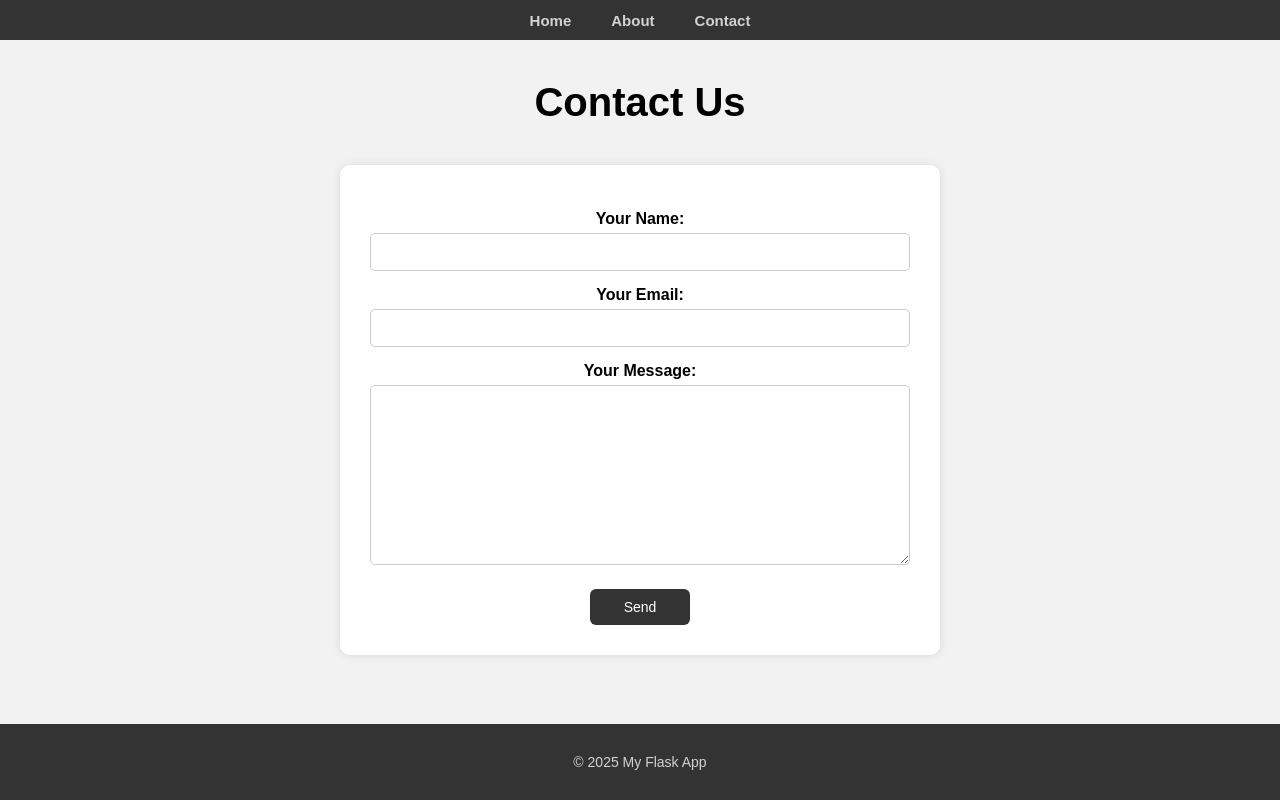
After one commit to kdementieva/Flask, a Flask app: page /contact in a window 1280 px wide. The commit adds this page. Run offline with Flask 3, Linux system fonts and the light colour scheme.

Commit message:
new flask app with form

```diff
--- a/app/routes.py
+++ b/app/routes.py
@@ -1,27 +1,38 @@
 from app import app
 from flask import render_template, request, redirect, url_for
+import re
+
+@app.route("/")
+def about():
+    return render_template("index.html")
+
+@app.route("/contact", methods=["GET"])
+def contact():
+    success = request.args.get("success")
+    return render_template("contact.html", success=success)
 
 @app.route("/about")
-def about():
-    return render_template("about.html")
-
-@app.route("/contact")
-def contact():
-    return render_template("contact.html")
-
-@app.route("/")
 def form():
-    return render_template("form.html")
+   return render_template("about.html")
 
 @app.route("/submit", methods=["POST", "GET"])
 def submit():
     if request.method == "POST":
         name = request.form.get("name")
         email = request.form.get("email")
-        color = request.form.get("color")
-        profession = request.form.get("profession")
-        hobbies = request.form.getlist("hobbies")
-        level = request.form.get("level")
-        return render_template("result.html", name=name, email=email, color=color, profession=profession, hobbies=hobbies, level=level)
-    else:
-        return redirect(url_for("form"))
+        message = request.form.get("message")
+        name_pattern = r"^[A-Za-zА-Яа-яЁё\s]+$"
+        email_pattern = r"[^@]+@[^@]+\.[^@]+"
+
+        if not name.strip() or not re.match(name_pattern, name):
+            error = "Please enter a valid name (only letters and spaces)."
+            return render_template("contact.html", error=error, name=name, email=email, message=message)
+
+        if not re.match(email_pattern, email):
+            error = "Please enter a valid email address."
+            return render_template("contact.html", error=error, name=name, email=email, message=message)
+
+        if not message.strip():
+            error = "Please enter a message."
+            return render_template("contact.html", error=error, name=name, email=email, message=message)
+        return redirect(url_for("contact", success="1"))
--- a/app/static/css/styles.css
+++ b/app/static/css/styles.css
@@ -1,131 +1,127 @@
-body {
-  font-family: "Comic Sans MS", cursive, sans-serif;
-  background-color: #fffb91;
-  text-align: center;
+* {
   margin: 0;
   padding: 0;
+  box-sizing: border-box;
 }
 
-.funny-title {
-  font-size: 3rem;
-  color: #ff69b4;
-  text-shadow: 3px 3px #ffa500;
-  margin-top: 20px;
-  animation: wobble 2s infinite;
+body {
+  font-family: Arial, sans-serif;
+  background-color: #f2f2f2;
+  color: #000;
+  min-height: 100vh;
+  display: flex;
+  flex-direction: column;
 }
 
-@keyframes wobble {
-  0%, 100% {
-      transform: rotate(-5deg);
-  }
-  50% {
-      transform: rotate(5deg);
-  }
+.header {
+  width: 100%;
+  height: 5vh;
+  background-color: #333333;
+  display: flex;
+  justify-content: center;
+  align-items: center;
 }
 
-.funny-form {
-  margin: 50px auto;
-  padding: 20px;
-  width: 400px;
-  background-color: #ffe4e1;
-  border: 5px dashed #ff4500;
-  border-radius: 20px;
-  box-shadow: 5px 5px 15px rgba(0, 0, 0, 0.3);
-  transform: rotate(-2deg);
+.nav {
+  display: flex;
+  gap: 40px;
 }
 
-.funny-form input[type="text"],
-.funny-form input[type="email"],
-.funny-form input[type="color"],
-.funny-form select {
-  width: 80%;
-  padding: 10px;
-  margin: 10px 0;
-  border: 2px solid #ff1493;
-  border-radius: 10px;
-  font-size: 1.2rem;
-  background-color: #fffaf0;
+.nav a {
+  color: #D2D2D2;
+  text-decoration: none;
+  font-weight: bold;
+  font-size: 15px;
 }
 
-.funny-form input[type="text"]:hover,
-.funny-form input[type="email"]:hover,
-.funny-form input[type="color"]:hover,
-.funny-form select:hover {
-  background-color: #ffd700;
-  transform: scale(1.1);
-  transition: 0.3s ease;
+main {
+  flex: 1;
+  display: flex;
+  flex-direction: column;
+  align-items: center;
+  padding: 40px 20px;
+  text-align: center;
 }
 
-.funny-button {
-  background-color: #ff4500;
-  color: white;
-  font-size: 1.5rem;
-  padding: 10px 20px;
-  border: none;
-  border-radius: 50px;
-  cursor: pointer;
-  box-shadow: 3px 3px 10px rgba(0, 0, 0, 0.2);
-  animation: bounce 1s infinite;
+
+main h2 {
+  font-size: 40px;
+  margin-bottom: 20px;
 }
 
-@keyframes bounce {
-  0%, 100% {
-      transform: translateY(0);
-  }
-  50% {
-      transform: translateY(-10px);
-  }
+main p {
+  margin-bottom: 20px;
 }
 
-.funny-button:hover {
-  background-color: #ff6347;
-  transform: scale(1.2);
-  transition: 0.3s ease;
+footer {
+  background-color: #333333;
+  color: #D2D2D2;
+  text-align: center;
+  padding: 30px 0;
+  font-size: 14px;
 }
 
-.funny-label {
-  font-size: 1.5rem;
-  color: #ff1493;
-  margin: 15px 0 5px;
-  display: block;
-  text-shadow: 2px 2px #ffa07a;
+img {
+  width: 20%;
+  max-width: 180px;
+  height: auto;
 }
 
-.funny-form input[type="checkbox"],
-.funny-form input[type="radio"] {
-  transform: scale(1.5);
-  margin: 10px;
-  accent-color: #ff1493;
-  cursor: pointer;
+.about-us {
+  margin-top: 10px;
 }
 
-.funny-form input[type="checkbox"]:hover,
-.funny-form input[type="radio"]:hover {
-  transform: scale(1.8);
-  transition: 0.2s ease;
+.about-us p {
+  margin-top: 0.25rem;
 }
 
-.surprise-button {
-  background-color: #00ced1;
-  color: white;
-  font-size: 1.3rem;
-  padding: 10px 20px;
-  border: none;
-  border-radius: 50px;
-  cursor: pointer;
-  position: relative;
-  transition: all 0.3s ease;
-  margin: 20px;
+form {
+  background-color: #fff;
+  display: inline-block;
+  text-align: center;
+  padding: 30px;
+  border-radius: 10px;
+  box-shadow: 0 0 10px rgba(0,0,0,0.1);
+  margin-top: 20px;
+  width: 100%;
+  max-width: 600px;
 }
 
-.surprise-button:hover {
-  animation: moveButton 0.5s forwards;
+label {
+  display: block;
+  margin-top: 15px;
+  font-size: 16px;
+  font-weight: 600;
 }
 
-@keyframes moveButton {
-  0% { transform: translate(0, 0); }
-  25% { transform: translate(100px, -50px); }
-  50% { transform: translate(-100px, 50px); }
-  75% { transform: translate(80px, 20px); }
-  100% { transform: translate(-80px, -20px); }
+input[type="text"],
+textarea {
+  width: 100%;
+  padding: 10px;
+  margin-top: 5px;
+  border: 1px solid #ccc;
+  border-radius: 5px;
+  font-size: 14px;
+  box-sizing: border-box;
 }
+
+textarea {
+  height: 180px;
+}
+
+button {
+  display: block;
+  width: 100px;
+  margin: 20px auto 0;
+  padding: 10px;
+  background-color: #333;
+  color: #fff;
+  border: none;
+  border-radius: 6px;
+  cursor: pointer;
+  font-size: 14px;
+}
+
+button:hover {
+  background-color: #555;
+}
--- /dev/null
+++ b/app/templates/base.html
@@ -0,0 +1,27 @@
+<!DOCTYPE html>
+<html lang="en">
+<head>
+    <meta charset="UTF-8">
+    <meta name="viewport" content="width=device-width, initial-scale=1.0">
+    <title>{% block title %}My Flask App{% endblock %}</title>
+    <link rel="stylesheet" href="{{ url_for('static', filename='css/styles.css') }}">
+</head>
+<body>
+    <header class="header">
+        <nav class="nav">
+            <a href="/">Home</a>
+            <a href="/about">About</a>
+            <a href="/contact">Contact</a>
+        </nav>
+    </header>
+
+    <main>
+        {% block content %}
+        {% endblock %}
+    </main>
+
+    <footer>
+        <p>&copy; 2025 My Flask App</p>
+    </footer>
+</body>
+</html>
--- /dev/null
+++ b/app/templates/contact.html
@@ -0,0 +1,34 @@
+<!DOCTYPE html>
+<html lang="en">
+<head>
+  <meta charset="UTF-8">
+  <meta name="viewport" content="width=device-width, initial-scale=1.0">
+  <title>{% block title %}My Flask App{% endblock %}</title>
+  <link rel="stylesheet" href="{{ url_for('static', filename='css/styles.css') }}">
+</head>
+<body>
+{% extends 'base.html' %}
+
+{% block content %}
+    <h2>Contact Us</h2>
+    {% if success %}
+      <p style="color: green; margin-bottom: 20px;">Your message has been sent successfully!</p>
+    {% endif %}
+    {% if error %}
+      <p style="color: red; margin-bottom: 20px;">{{ error }}</p>
+    {% endif %}
+    <form action="/submit" method="POST">
+      <label for="name">Your Name:</label>
+      <input type="text" id="name" name="name" value="{{ name or '' }}" required>
+
+      <label for="email">Your Email:</label>
+      <input type="text" id="email" name="email" value="{{ email or '' }}" required>
+
+      <label for="message">Your Message:</label>
+      <textarea type="text" id="message" name="message" required>{{ message or '' }}</textarea>
+
+      <button type="submit">Send</button>
+    </form>
+{% endblock %}
+</body>
+</html>
--- a/requirements.txt
+++ /dev/null
@@ -1 +0,0 @@
-Flask==2.2.3
```
Also changed, not shown: app/templates/about.html (added, +22 -0 lines), app/templates/form.html (deleted, +0 -51 lines), app/templates/index.html (added, +17 -0 lines), app/templates/result.html (deleted, +0 -18 lines), app/static/img/logo.png (added).
